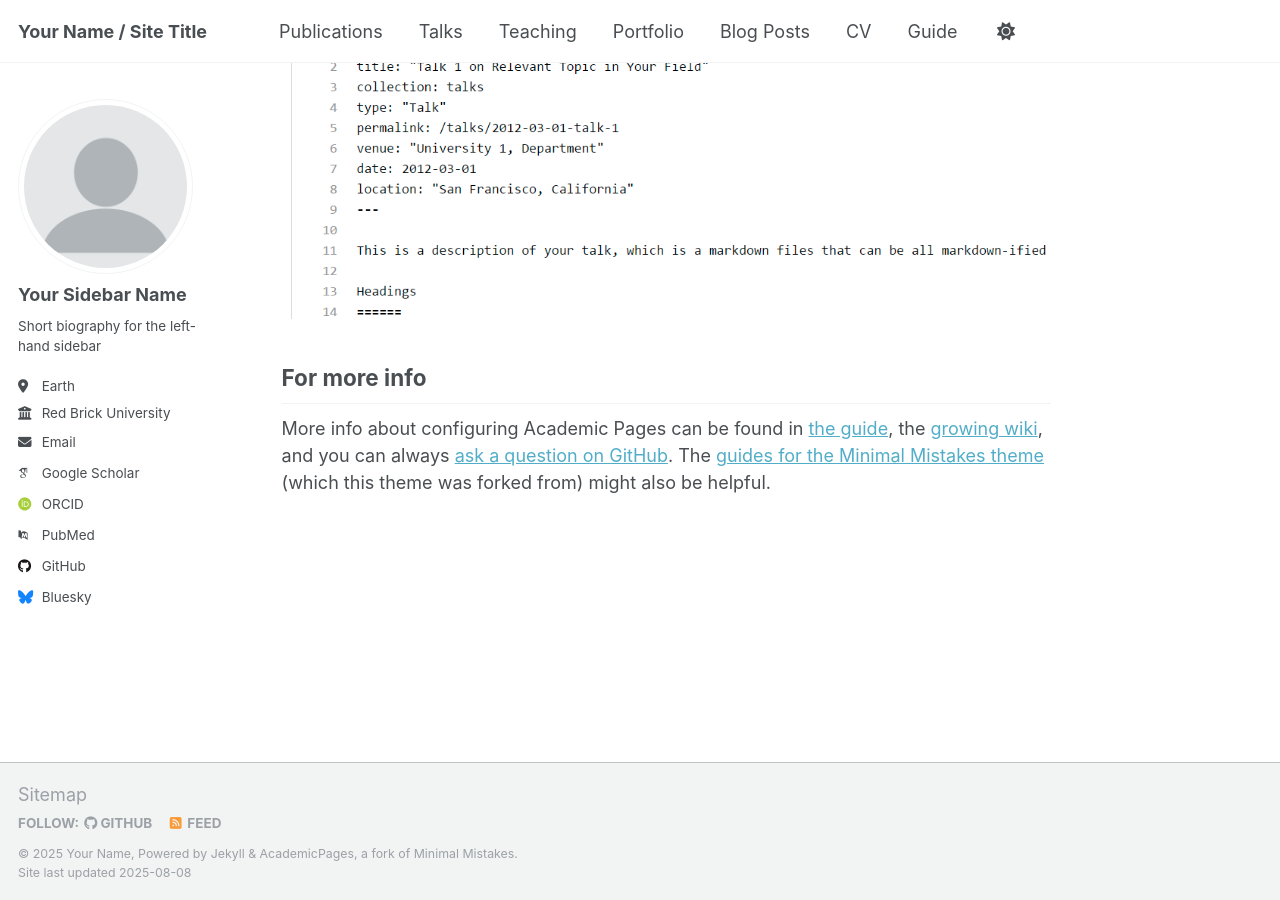
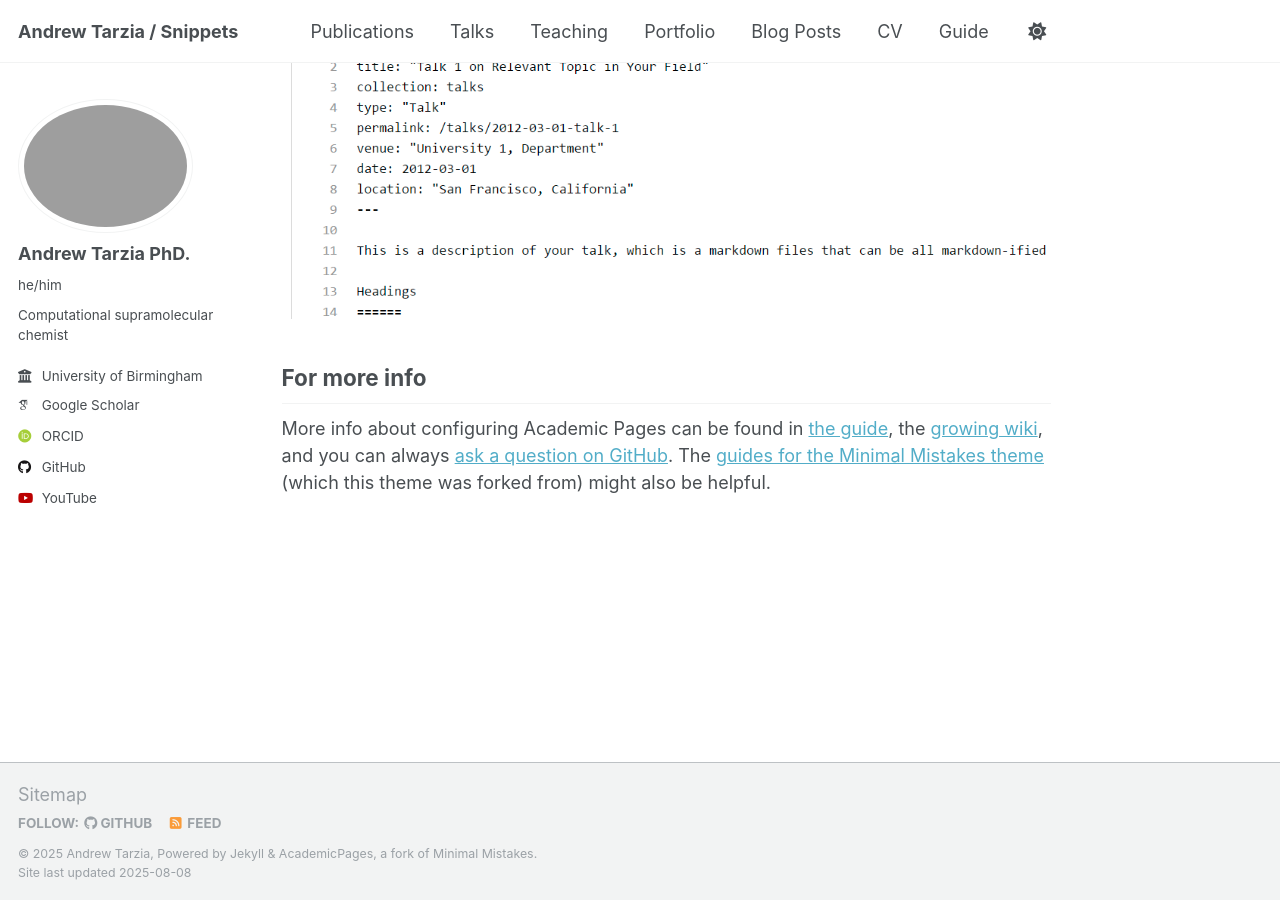
Before and after one commit to andrewtarzia/andrewtarzia.github.io, a Jekyll site: the page built from _pages/about.md, in a window 1280 px wide and 900 px high, scrolled down 2880 px. Built offline with Jekyll 4.4.1, drawn with Linux system fonts in a browser that asks for light colours; some web fonts are replaced; a script that is not in the unit is left out.

Commit message:
Update _config.yml

```diff
--- a/_config.yml
+++ b/_config.yml
@@ -9,37 +9,37 @@
 # Basic Site Settings
 locale                   : "en-US"
 site_theme               : "default"
-title                    : "Your Name / Site Title"
+title                    : "Andrew Tarzia / Snippets"
 title_separator          : "-"
-name                     : &name "Your Name"
+name                     : &name "Andrew Tarzia"
 description              : &description "personal description"
-url                      : https://academicpages.github.io # the base hostname & protocol for your site e.g. "https://[your GitHub username].github.io" or if you already have some other page hosted on Github then use "https://[your GitHub username].github.io/[Your Repo Name]"
+url                      : https://andrewtarzia.github.io # the base hostname & protocol for your site e.g. "https://[your GitHub username].github.io" or if you already have some other page hosted on Github then use "https://[your GitHub username].github.io/[Your Repo Name]"
 baseurl                  : "" # the subpath of your site, e.g. "/blog"
-repository               : "academicpages/academicpages.github.io"
+repository               : "andrewtarzia/andrewtarzia.github.io"
 
 # Site Author - The following control what appear as part of the author content on the side bar.
 #               If a field is blank the icon and link will not appear, otherwise it will be shown.
 #               Additional customization can be done by editing /_includes/author-profile.html
 author:
   # Biographic information
-  avatar           : "profile.png"
-  name             : "Your Sidebar Name"
-  pronouns         : # example: "she/her"
-  bio              : "Short biography for the left-hand sidebar"
-  location         : "Earth"
-  employer         : "Red Brick University"
+  avatar           : "IMG_4899.JPG"
+  name             : "Andrew Tarzia PhD."
+  pronouns         : "he/him"
+  bio              : "Computational supramolecular chemist"
+  location         :
+  employer         : "University of Birmingham"
   uri              : # URL
-  email            : "none@example.org"
+  email            :
 
   # Academic websites
   academia         : # URL
   arxiv            : # URL - Update with the correct link to your profile
-  googlescholar    : "https://scholar.google.com/citations?user=PS_CX0AAAAAJ"
+  googlescholar    : "https://scholar.google.com/citations?hl=en&user=nq-0qWgAAAAJ"
   inspire-hep      : # URL
   impactstory      : # URL
-  orcid            : "http://orcid.org/yourorcidurl"
+  orcid            : "https://orcid.org/0000-0001-8797-8666"
   semantic         : # URL
-  pubmed           : "https://www.ncbi.nlm.nih.gov/pubmed/?term=john+snow"
+  pubmed           :
   researchgate     : # URL
   scopus           : # URL
 
@@ -47,13 +47,13 @@ author:
   bitbucket        : # Username - Update with your username on the site
   codepen          : # Username
   dribbble         : # Username
-  github           : "academicpages"
+  github           : "andrewtarzia"
   kaggle           : # Username
   stackoverflow    : # User number or user number and name (i.e., use "1" or "1/jeff-atwood")
 
   # Social media
   artstation       : # Username
-  bluesky          : "bsky.app" # Replace this with you Bluesky username
+  bluesky          :
   facebook         : # Username
   flickr           : # Username
   foursquare       : # Username
@@ -75,7 +75,7 @@ author:
   weibo            : # Username
   wikipedia        : # Username
   xing             : # Username
-  youtube          : # Username
+  youtube          : "@andrewtarzia1790"
   zhihu            : # Username
 
 # Publication Category - The following the list of publication categories and their headings
```
